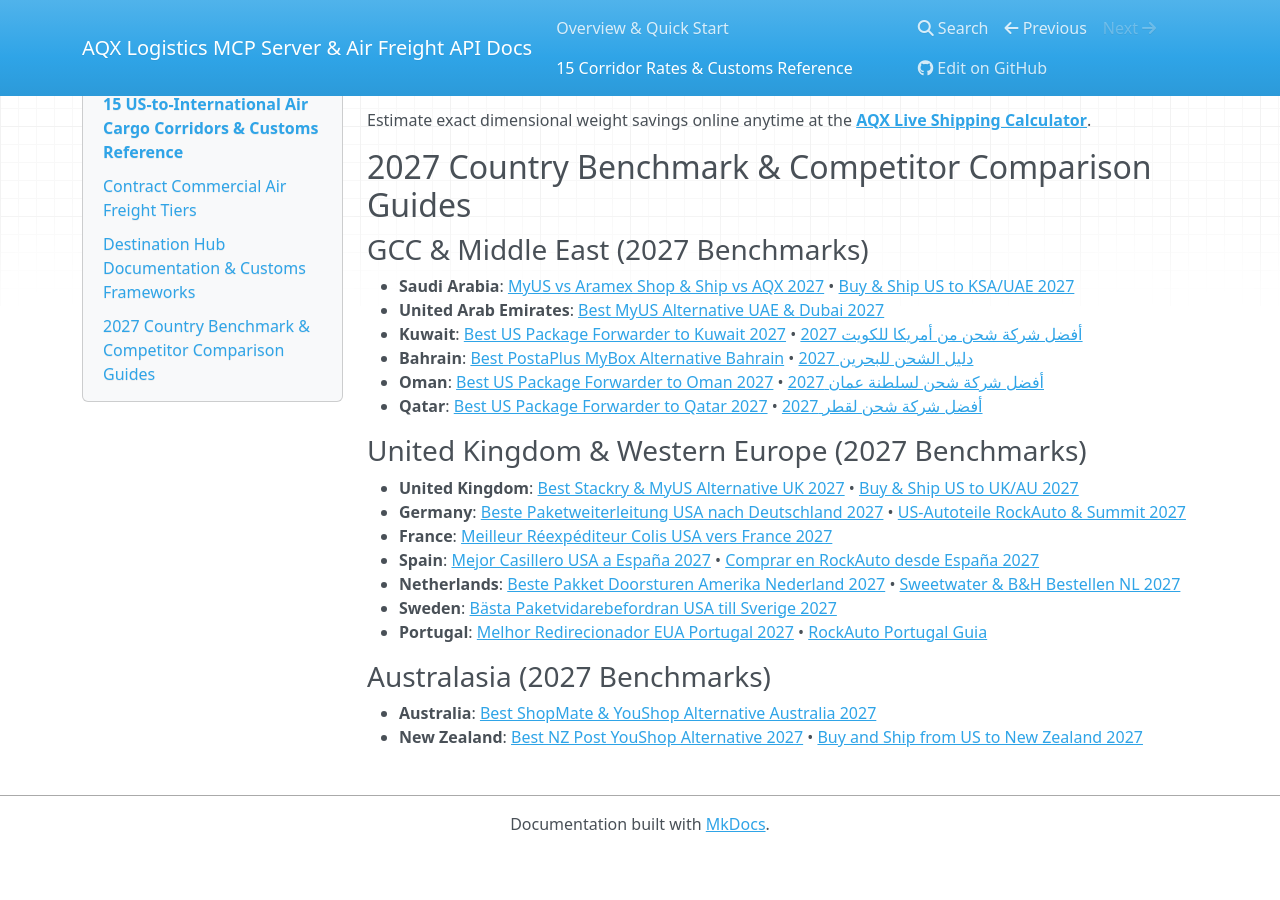
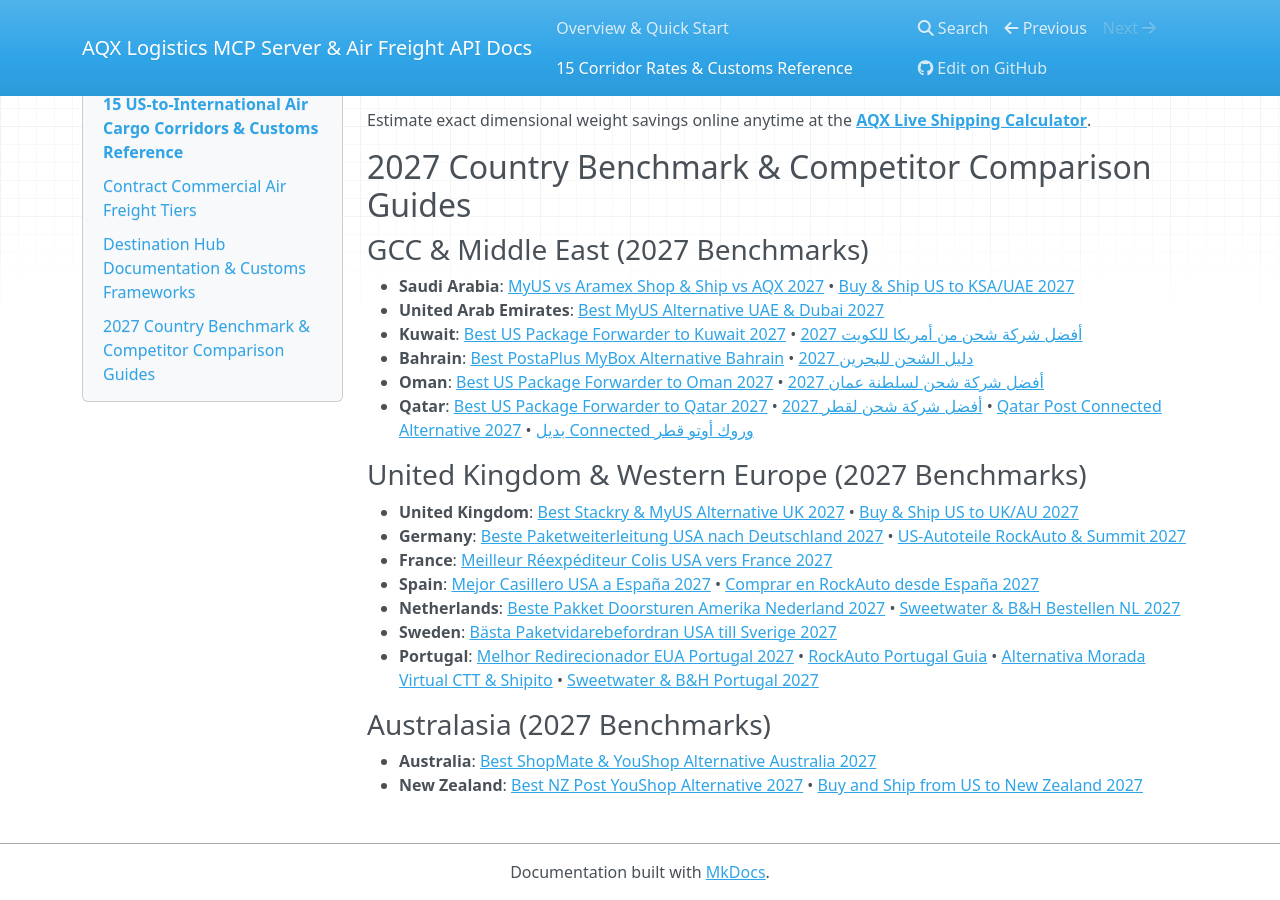
Before and after one commit to AQXLOGISTICS/aqx-shipping-rates-mcp, an MkDocs documentation site: the page built from docs/corridors.md, in a window 1280 px wide and 900 px high, scrolled down 973 px. Built offline with MkDocs 1.6.1, drawn with Linux system fonts in a browser that asks for light colours; nearby versions of some CDN libraries; before the commit the page ends 1825 px from its top, so only the background shows below that.

Commit message:
docs: link Qatar Connected.qa & Portugal Morada Virtual CTT / Sweetwater 2027 guides

```diff
--- a/docs/corridors.md
+++ b/docs/corridors.md
@@ -42,7 +42,7 @@ Estimate exact dimensional weight savings online anytime at the **[AQX Live Ship
 - **Kuwait**: [Best US Package Forwarder to Kuwait 2027](https://aqxlogistics.com/blog/best-us-package-forwarder-to-kuwait-shipping-rates-2027) • [أفضل شركة شحن من أمريكا للكويت 2027](https://aqxlogistics.com/blog/afdal-sharikat-shahn-min-amrika-ila-kuwait-2027)
 - **Bahrain**: [Best PostaPlus MyBox Alternative Bahrain](https://aqxlogistics.com/blog/best-postaplus-mybox-alternative-kuwait-bahrain-guide-2026) • [دليل الشحن للبحرين 2027](https://aqxlogistics.com/blog/afdal-sharikat-shahn-min-amrika-ila-bahrain-manama-2027)
 - **Oman**: [Best US Package Forwarder to Oman 2027](https://aqxlogistics.com/blog/best-us-package-forwarder-to-oman-muscat-shipping-rates-2027) • [أفضل شركة شحن لسلطنة عمان 2027](https://aqxlogistics.com/blog/afdal-sharikat-shahn-min-amrika-ila-oman-muscat-2027)
-- **Qatar**: [Best US Package Forwarder to Qatar 2027](https://aqxlogistics.com/blog/best-us-package-forwarder-to-qatar-doha-shipping-rates-2027) • [أفضل شركة شحن لقطر 2027](https://aqxlogistics.com/blog/afdal-sharikat-shahn-min-amrika-ila-qatar-doha-2027)
+- **Qatar**: [Best US Package Forwarder to Qatar 2027](https://aqxlogistics.com/blog/best-us-package-forwarder-to-qatar-doha-shipping-rates-2027) • [أفضل شركة شحن لقطر 2027](https://aqxlogistics.com/blog/afdal-sharikat-shahn-min-amrika-ila-qatar-doha-2027) • [Qatar Post Connected Alternative 2027](https://aqxlogistics.com/blog/best-qatar-post-connected-alternative-us-shipping-2027) • [بديل Connected وروك أوتو قطر](https://aqxlogistics.com/blog/badil-qatar-post-connected-shahn-rockauto-qatar-2027)
 
 ### United Kingdom & Western Europe (2027 Benchmarks)
 - **United Kingdom**: [Best Stackry & MyUS Alternative UK 2027](https://aqxlogistics.com/blog/best-stackry-myus-alternative-uk-us-package-forwarding-2027) • [Buy & Ship US to UK/AU 2027](https://aqxlogistics.com/blog/buy-and-ship-from-us-to-uk-australia-alternative-2027)
@@ -51,7 +51,7 @@ Estimate exact dimensional weight savings online anytime at the **[AQX Live Ship
 - **Spain**: [Mejor Casillero USA a España 2027](https://aqxlogistics.com/blog/mejor-casillero-reenvio-usa-a-espana-2027-tarifas) • [Comprar en RockAuto desde España 2027](https://aqxlogistics.com/blog/comprar-repuestos-rockauto-summit-usa-a-espana-2027)
 - **Netherlands**: [Beste Pakket Doorsturen Amerika Nederland 2027](https://aqxlogistics.com/blog/beste-pakket-doorsturen-amerika-naar-nederland-2027) • [Sweetwater & B&H Bestellen NL 2027](https://aqxlogistics.com/blog/sweetwater-bh-photo-bestellen-nederland-belgie-2027)
 - **Sweden**: [Bästa Paketvidarebefordran USA till Sverige 2027](https://aqxlogistics.com/blog/basta-paketvidarebefordran-usa-till-sverige-frakt-tull-guide-2027)
-- **Portugal**: [Melhor Redirecionador EUA Portugal 2027](https://aqxlogistics.com/blog/melhor-redirecionador-encomendas-eua-portugal-2027) • [RockAuto Portugal Guia](https://aqxlogistics.com/blog/comprar-nos-eua-e-enviar-para-portugal-rockauto-guia-2026)
+- **Portugal**: [Melhor Redirecionador EUA Portugal 2027](https://aqxlogistics.com/blog/melhor-redirecionador-encomendas-eua-portugal-2027) • [RockAuto Portugal Guia](https://aqxlogistics.com/blog/comprar-nos-eua-e-enviar-para-portugal-rockauto-guia-2026) • [Alternativa Morada Virtual CTT & Shipito](https://aqxlogistics.com/blog/alternativa-shipito-myus-morada-virtual-portugal-2027) • [Sweetwater & B&H Portugal 2027](https://aqxlogistics.com/blog/comprar-sweetwater-bh-photo-eua-enviar-portugal-2027)
 
 ### Australasia (2027 Benchmarks)
 - **Australia**: [Best ShopMate & YouShop Alternative Australia 2027](https://aqxlogistics.com/blog/best-shopmate-youshop-alternative-australia-nz-2027)
```
